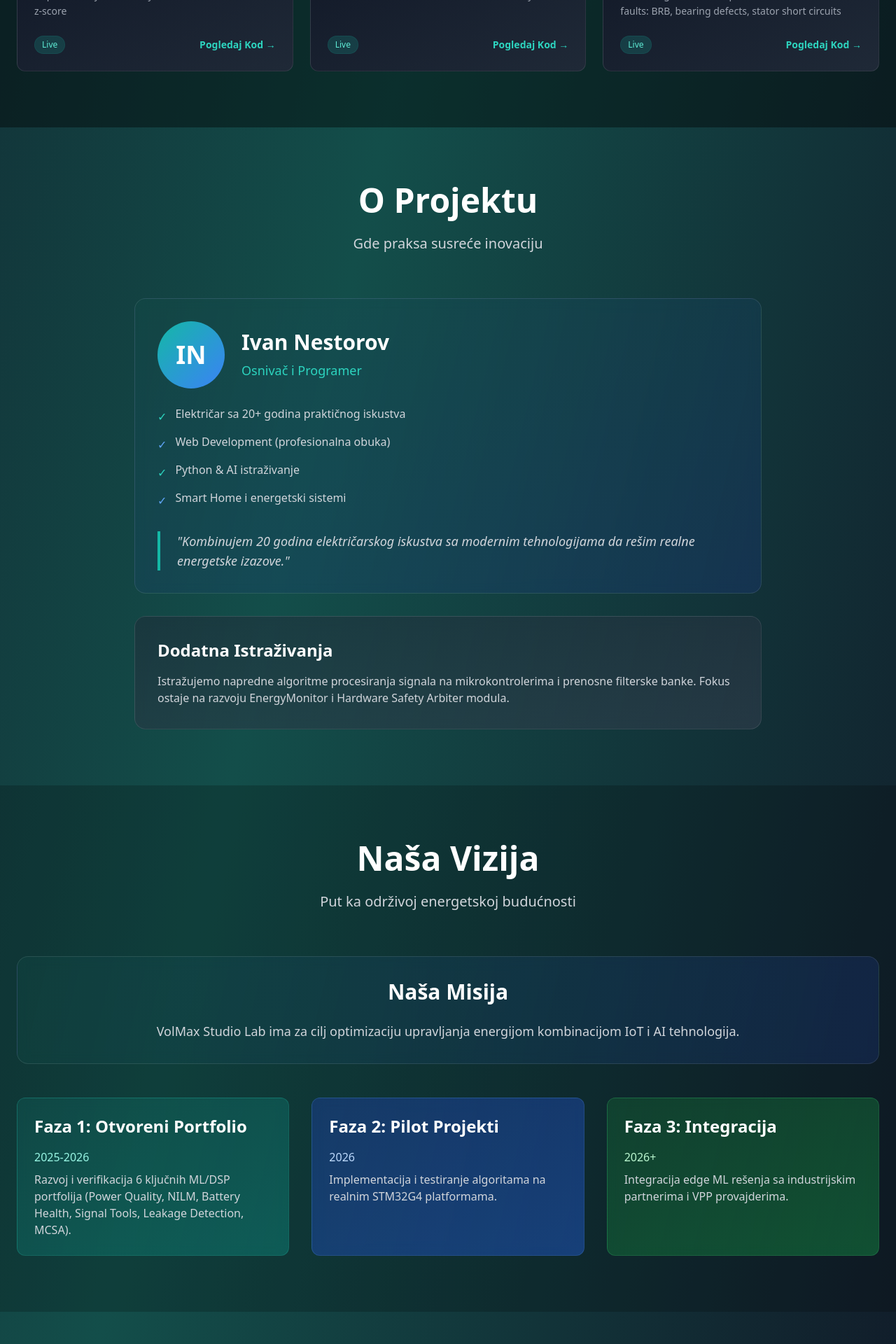
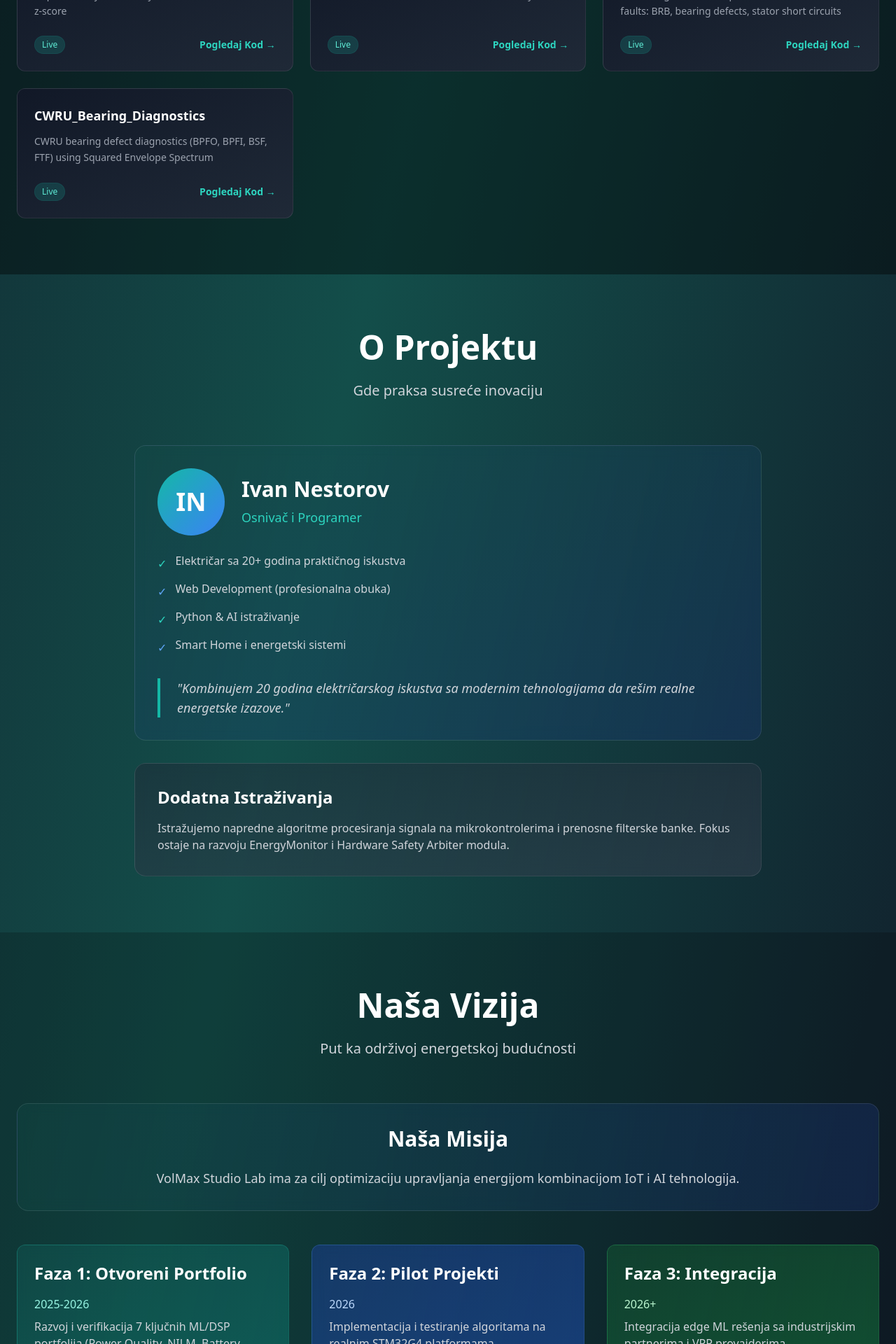
Before and after one commit to VolMax-Studio/volmax-studio-website, a Next.js app: page / in a window 1280 px wide. Shown: the part 2900-4820 px from the top of the page at 70% size. Built offline with nearby package versions, Linux system fonts and the light colour scheme.

Commit message:
feat: add CWRU bearing diagnostics to portfolio grid

```diff
--- a/pages/index.js
+++ b/pages/index.js
@@ -75,7 +75,8 @@ export default function Home() {
           battery: 'SoH / RUL / thermal anomaly on NASA PCoE data',
           tools: 'Importable Python library: RMS, THD, FFT, wavelet, z-score',
           leakage: 'WDN leak detection — DWT + RF + sensitivity matrix',
-          mcsa: 'MCSA diagnostics for 3-phase induction motor faults: BRB, bearing defects, stator short circuits'
+          mcsa: 'MCSA diagnostics for 3-phase induction motor faults: BRB, bearing defects, stator short circuits',
+          cwru: 'CWRU bearing defect diagnostics (BPFO, BPFI, BSF, FTF) using Squared Envelope Spectrum'
         }
       },
       about: {
@@ -98,7 +99,7 @@ export default function Home() {
         missionText: 'VolMax Studio Lab ima za cilj optimizaciju upravljanja energijom kombinacijom IoT i AI tehnologija.',
         phase1Title: 'Faza 1: Otvoreni Portfolio',
         phase1Time: '2025-2026',
-        phase1Desc: 'Razvoj i verifikacija 6 ključnih ML/DSP portfolija (Power Quality, NILM, Battery Health, Signal Tools, Leakage Detection, MCSA).',
+        phase1Desc: 'Razvoj i verifikacija 7 ključnih ML/DSP portfolija (Power Quality, NILM, Battery Health, Signal Tools, Leakage Detection, MCSA, CWRU Bearing).',
         phase2Title: 'Faza 2: Pilot Projekti',
         phase2Time: '2026',
         phase2Desc: 'Implementacija i testiranje algoritama na realnim STM32G4 platformama.',
@@ -194,7 +195,8 @@ export default function Home() {
           battery: 'SoH / RUL / thermal anomaly on NASA PCoE data',
           tools: 'Importable Python library: RMS, THD, FFT, wavelet, z-score',
           leakage: 'WDN leak detection — DWT + RF + sensitivity matrix',
-          mcsa: 'MCSA diagnostics for 3-phase induction motor faults: BRB, bearing defects, stator short circuits'
+          mcsa: 'MCSA diagnostics for 3-phase induction motor faults: BRB, bearing defects, stator short circuits',
+          cwru: 'CWRU bearing defect diagnostics (BPFO, BPFI, BSF, FTF) using Squared Envelope Spectrum'
         }
       },
       about: {
@@ -217,7 +219,7 @@ export default function Home() {
         missionText: 'VolMax Studio Lab aims to optimize energy management by combining IoT and AI technologies.',
         phase1Title: 'Phase 1: Open Portfolio',
         phase1Time: '2025-2026',
-        phase1Desc: 'Development and validation of 6 key ML/DSP portfolios (Power Quality, NILM, Battery Health, Signal Tools, Leakage Detection, MCSA).',
+        phase1Desc: 'Development and validation of 7 key ML/DSP portfolios (Power Quality, NILM, Battery Health, Signal Tools, Leakage Detection, MCSA, CWRU Bearing).',
         phase2Title: 'Phase 2: Pilot Projects',
         phase2Time: '2026',
         phase2Desc: 'Algorithm implementation and testing on real STM32G4 platforms.',
@@ -454,7 +456,8 @@ export default function Home() {
               { id: 'battery', title: 'Battery_Health_Portfolio', url: 'https://github.com/VolMax-Studio/Battery_Health_Portfolio', desc: t.portfolio.repos.battery },
               { id: 'tools', title: 'Power_Signal_Tools_Portfolio', url: 'https://github.com/VolMax-Studio/Power_Signal_Tools_Portfolio', desc: t.portfolio.repos.tools },
               { id: 'leakage', title: 'Fluid_Leakage_Detection_Portfolio', url: 'https://github.com/VolMax-Studio/Fluid_Leakage_Detection_Portfolio', desc: t.portfolio.repos.leakage },
-              { id: 'mcsa', title: 'MCSA_Fault_Diagnostics_Portfolio', url: 'https://github.com/VolMax-Studio/MCSA_Fault_Diagnostics_Portfolio', desc: t.portfolio.repos.mcsa }
+              { id: 'mcsa', title: 'MCSA_Fault_Diagnostics_Portfolio', url: 'https://github.com/VolMax-Studio/MCSA_Fault_Diagnostics_Portfolio', desc: t.portfolio.repos.mcsa },
+              { id: 'cwru', title: 'CWRU_Bearing_Diagnostics', url: 'https://github.com/VolMax-Studio/CWRU_Bearing_Diagnostics', desc: t.portfolio.repos.cwru }
             ].map((repo) => (
               <div key={repo.id} className="bg-gradient-to-br from-gray-900 to-gray-800 rounded-xl p-6 border border-white/10 hover:border-teal-400/50 transition-all flex flex-col justify-between group">
                 <div>
```
